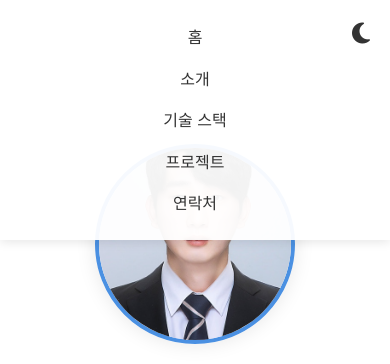
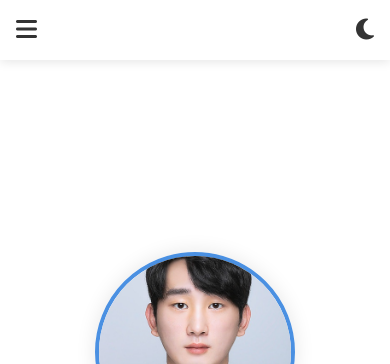
Before and after one commit to simple852/portfolio, a website built with webpack: page index.html in a window 390 px wide. Shown: the top 364 px of the page. Built offline with nearby package versions, Linux system fonts and the light colour scheme.

Commit message:
최종본

```diff
--- a/css/style.css
+++ b/css/style.css
@@ -1,5 +1,6 @@
 :root {
   --bg-color: #ffffff;
+  --bg-color-rgb: 255, 255, 255;
   --text-color: #333333;
   --accent-color: #4A90E2;
   --secondary-color: #f4f4f4;
@@ -8,6 +9,7 @@
 
 .dark-mode {
   --bg-color: #1a1a1a;
+  --bg-color-rgb: 26, 26, 26;
   --text-color: #f0f0f0;
   --accent-color: #6BA4E8;
   --secondary-color: #2c2c2c;
@@ -33,23 +35,31 @@ header {
   top: 0;
   left: 0;
   right: 0;
-  background: rgba(255, 255, 255, 0.95);
+  background: rgba(var(--bg-color-rgb), 0.95);
   padding: 1rem;
   box-shadow: 0 2px 10px rgba(0, 0, 0, 0.1);
   z-index: 1000;
   transition: background-color 0.3s;
+  display: flex;
+  justify-content: space-between;
+  align-items: center;
 }
 
-.dark-mode header {
-  background: rgba(26, 26, 26, 0.95);
+.menu-toggle {
+  display: none;
+  background: none;
+  border: none;
+  font-size: 1.5rem;
+  color: var(--text-color);
+  cursor: pointer;
+  z-index: 1002;
 }
 
-nav {
+.main-nav {
   display: flex;
-  justify-content: center;
 }
 
-nav a {
+.main-nav a {
   color: var(--text-color);
   text-decoration: none;
   margin: 0 1rem;
@@ -57,7 +67,7 @@ nav a {
   transition: color 0.3s ease;
 }
 
-nav a:hover {
+.main-nav a:hover {
   color: var(--accent-color);
 }
 
@@ -69,7 +79,6 @@ main {
 
 .section {
   padding: 4rem 0;
-  /*border-bottom: 1px solid var(--accent-color);*/
 }
 
 .section:last-child {
@@ -118,7 +127,7 @@ h3 {
   display: flex;
   align-items: center;
   justify-content: center;
-  min-height: 50vh;
+  min-height: 100vh;
   padding: 2rem;
   background-color: var(--bg-color);
 }
@@ -162,13 +171,6 @@ h3 {
   font-weight: 400;
 }
 
-.profile-tagline {
-  font-size: 1.2rem;
-  margin-bottom: 1.5rem;
-  color: var(--text-color);
-  font-style: italic;
-}
-
 .profile-description {
   list-style-type: none;
   padding: 0;
@@ -189,6 +191,7 @@ h3 {
   width: 1em;
   margin-right: 0.5em;
 }
+
 .skills-container {
   display: grid;
   grid-template-columns: repeat(auto-fit, minmax(250px, 1fr));
@@ -246,14 +249,6 @@ h3 {
   box-shadow: 0 4px 6px rgba(0, 0, 0, 0.1);
 }
 
-  .project-image {
-    width: 100%;
-    max-height: 300px;
-    object-fit: cover;
-    border-radius: 10px;
-    margin-bottom: 1rem;
-  }
-
 .project-duration {
   font-style: italic;
   color: #666;
@@ -292,9 +287,6 @@ h3 {
 }
 
 #darkModeToggle {
-    position: fixed;
-    top: 20px;
-    right: 20px;
   background: none;
   border: none;
   color: var(--text-color);
@@ -373,13 +365,35 @@ h3 {
 }
 
 @media (max-width: 768px) {
-    nav {
-      flex-direction: column;
-      align-items: center;
+  .menu-toggle {
+    display: block;
   }
 
-    nav a {
-      margin: 0.5rem 0;
+  .main-nav {
+    position: fixed;
+    top: -100%;
+    left: 0;
+    width: 100%;
+    height: 100vh;
+    background-color: rgba(var(--bg-color-rgb), 0.95);
+    display: flex;
+    flex-direction: column;
+    justify-content: center;
+    align-items: center;
+    transition: top 0.3s ease-in-out;
+    z-index: 1001;
+  }
+
+  .main-nav.active {
+    top: 0;
+  }
+
+  .main-nav a {
+    display: block;
+    padding: 15px 20px;
+    margin: 10px 0;
+    font-size: 1.2rem;
+    text-align: center;
   }
 
   h1 {
--- a/index.html
+++ b/index.html
@@ -10,7 +10,10 @@
 </head>
 <body>
 <header>
-  <nav>
+  <button id="menuToggle" class="menu-toggle">
+    <i class="fas fa-bars"></i>
+  </button>
+  <nav id="mainNav" class="main-nav">
     <a href="#home">홈</a>
     <a href="#about">소개</a>
     <a href="#skills">기술 스택</a>
@@ -139,7 +142,7 @@
     <div class="project">
       <h3>WEGO (스마트오더 앱)</h3>
       <span>wego 스마트오더 : <a href="https://www.wego-ing.com/wego/product">프로젝트 소개</a></span>
-      <p class="project-duration">기간: 2024.02 - 2024.06 (12개월)</p>
+      <p class="project-duration">기간: 2024.02 - 2024.06 (5개월)</p>
       <p class="project-description">
         WEGO는 사용자 위치 기반의 스마트오더 서비스로, 편리한 주문과 결제 경험을 제공합니다.
         이 프로젝트에서 백엔드 개발을 담당하여 안정적이고 확장 가능한 서버 시스템을 구축했습니다.
--- a/js/script.js
+++ b/js/script.js
@@ -1,4 +1,5 @@
 document.addEventListener('DOMContentLoaded', () => {
+
   // 다크 모드 토글
   const darkModeToggle = document.getElementById('darkModeToggle');
   const body = document.body;
@@ -10,6 +11,20 @@ document.addEventListener('DOMContentLoaded', () => {
     icon.classList.toggle('fa-sun');
   });
 
+  const menuToggle = document.getElementById('menuToggle');
+  const mainNav = document.getElementById('mainNav');
+
+  menuToggle.addEventListener('click', () => {
+    mainNav.classList.toggle('active');
+  });
+
+  // 메뉴 항목 클릭 시 메뉴 닫기
+  const menuItems = mainNav.getElementsByTagName('a');
+  for (let item of menuItems) {
+    item.addEventListener('click', () => {
+      mainNav.classList.remove('active');
+    });
+  }
   // 스크롤 애니메이션
   const fadeElems = document.querySelectorAll('.fade-in');
 
```
Lines whose indentation alone changed are shown as unchanged.
